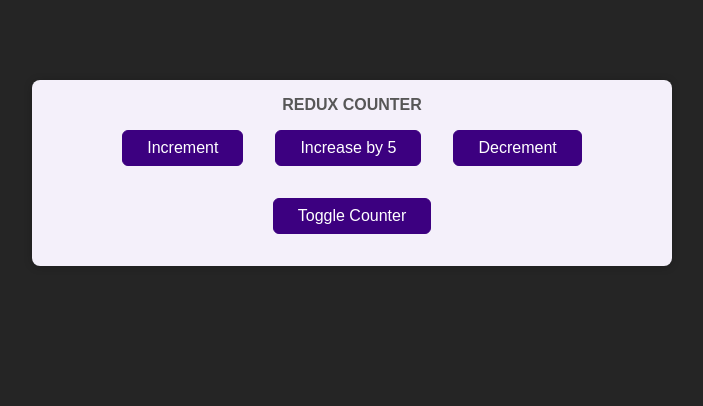
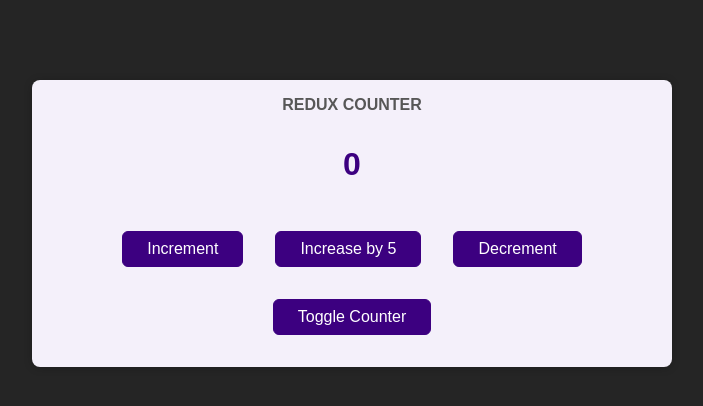
Before and after one commit to ssonko94/React-Redux-Basics, a React (Create React App) app: page / in a window 1280 px wide. Shown: the top 406 px of the page, without its empty margins (288-991 px from the left). Built offline with nearby package versions, Linux system fonts and the light colour scheme.

Commit message:
fix the dispatch actions in the counter component

```diff
--- a/src/components/Counter.js
+++ b/src/components/Counter.js
@@ -6,8 +6,8 @@
 const Counter = () => {
   const dispatch = useDispatch();
 
-  const counter = useSelector((state) => state.counter);
-  const show = useSelector((state) => state.showCounter);
+  const counter = useSelector((state) => state.counter.counter);
+  const show = useSelector((state) => state.counter.showCounter);
 
   const decrementHandler = () => {
     dispatch(counterActions.decrement());
```
